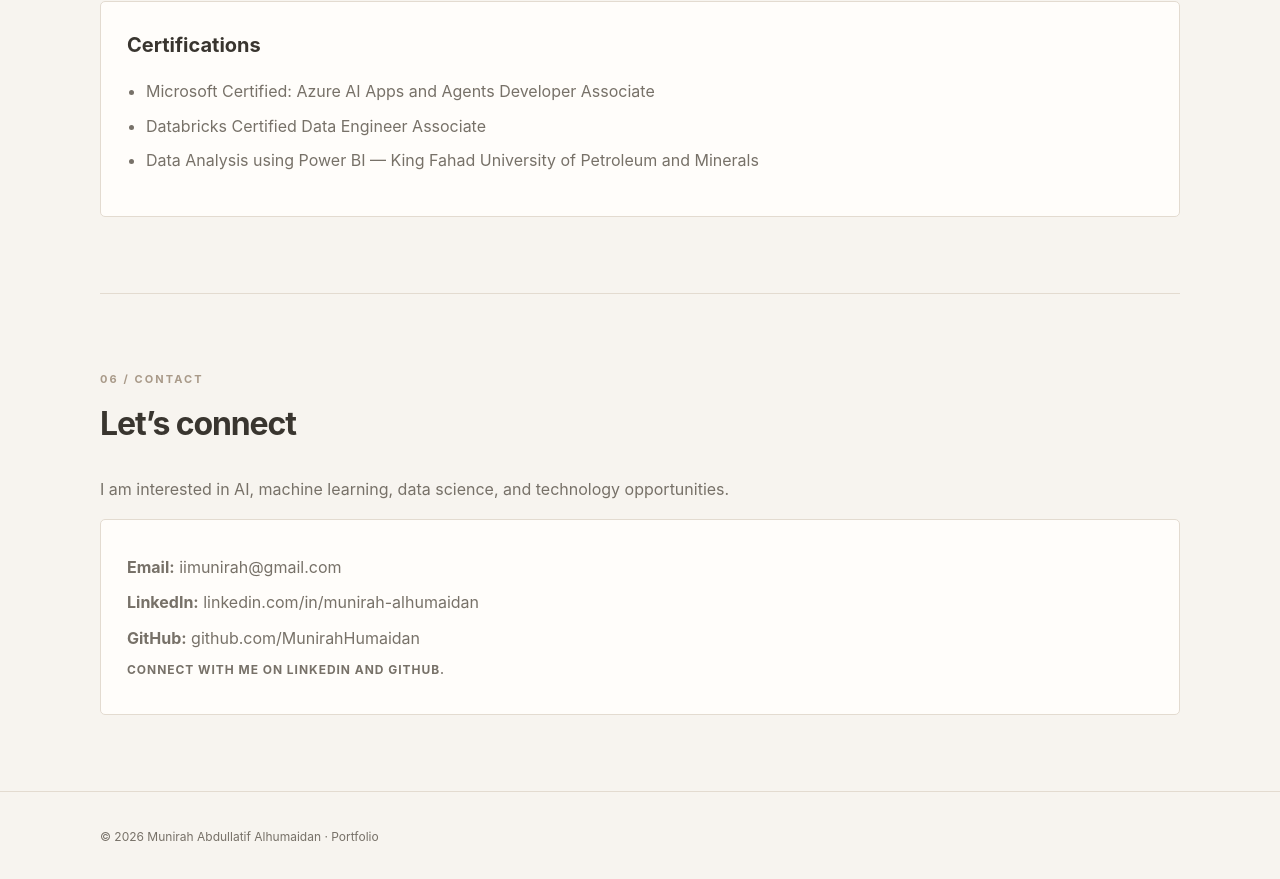
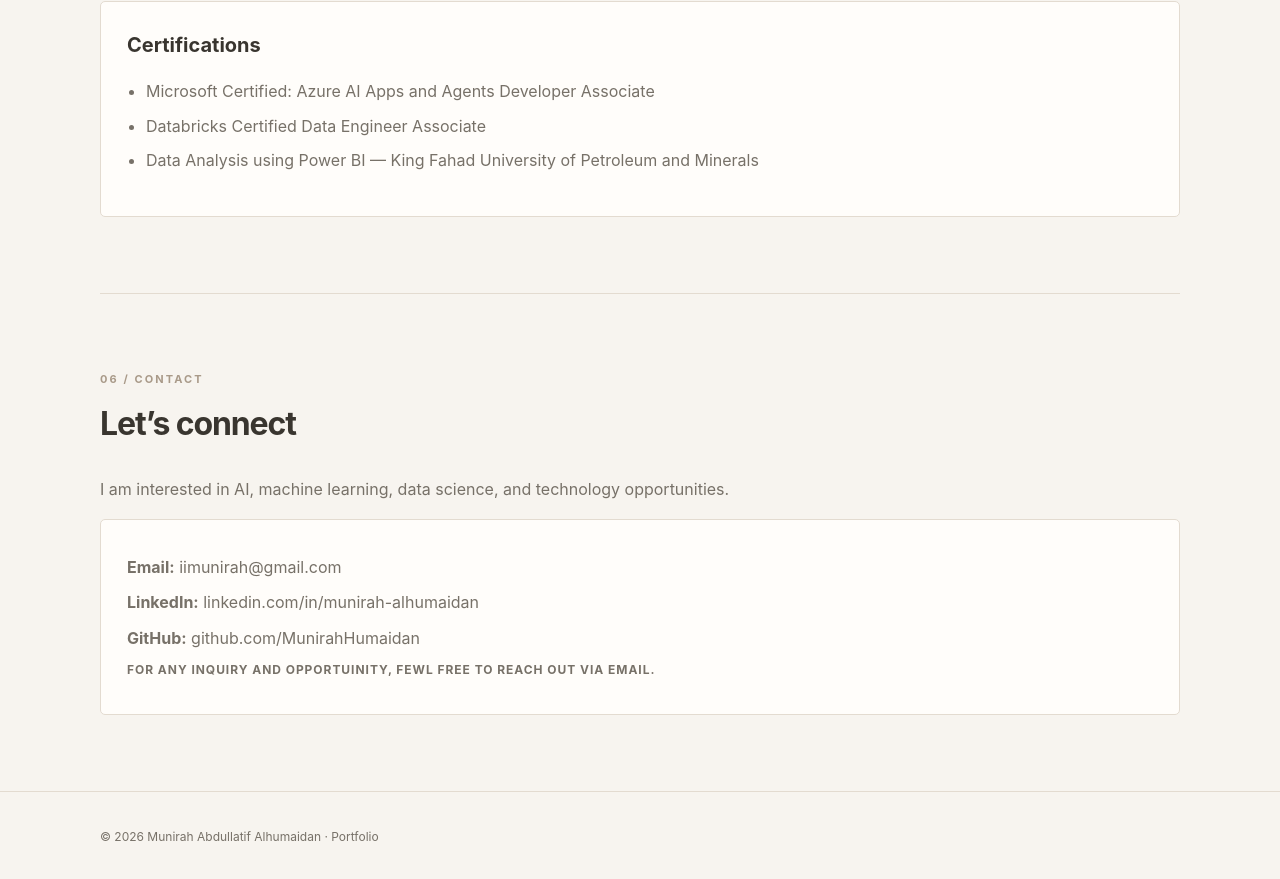
Before and after one commit to MunirahHumaidan/MunirahHumaidan.github.io, a plain HTML site: page index.html in a window 1280 px wide. Shown: the part 3546-4425 px from the top of the page. Drawn offline with Linux system fonts and the light colour scheme.

```diff
--- a/index.html
+++ b/index.html
@@ -61,7 +61,7 @@ footer{padding:35px 0;color:var(--muted);font-size:12px;border-top:1px solid var
 <div class="card"><div class="meta">2026</div><h3>Data Science Bootcamp</h3><p>Saudi Digital Academy</p></div>
 </div><div class="card" style="margin-top:18px"><h3>Certifications</h3><ul><li>Microsoft Certified: Azure AI Apps and Agents Developer Associate</li><li>Databricks Certified Data Engineer Associate</li><li>Data Analysis using Power BI — King Fahad University of Petroleum and Minerals</li></ul></div></section>
 <section id="contact"><div class="kicker">06 / Contact</div><h2>Let’s connect</h2><p class="lead">I am interested in AI, machine learning, data science, and technology opportunities.</p>
-<div class="card"><p><strong>Email:</strong> <a href="mailto:iimunirah@gmail.com">iimunirah@gmail.com</a></p><p><strong>LinkedIn:</strong> <a href="https://www.linkedin.com/in/munirah-alhumaidan" target="_blank" rel="noopener">linkedin.com/in/munirah-alhumaidan</a></p><p><strong>GitHub:</strong> <a href="https://github.com/MunirahHumaidan" target="_blank" rel="noopener">github.com/MunirahHumaidan</a></p><p class="meta">Connect with me on LinkedIn and GitHub.</p></div></section>
+<div class="card"><p><strong>Email:</strong> <a href="mailto:iimunirah@gmail.com">iimunirah@gmail.com</a></p><p><strong>LinkedIn:</strong> <a href="https://www.linkedin.com/in/munirah-alhumaidan" target="_blank" rel="noopener">linkedin.com/in/munirah-alhumaidan</a></p><p><strong>GitHub:</strong> <a href="https://github.com/MunirahHumaidan" target="_blank" rel="noopener">github.com/MunirahHumaidan</a></p><p class="meta">For any inquiry and opportuinity, fewl free to reach out via email.</p></div></section>
 </div></main>
 <footer><div class="wrap">© 2026 Munirah Abdullatif Alhumaidan · Portfolio</div></footer>
 </body></html>
```
